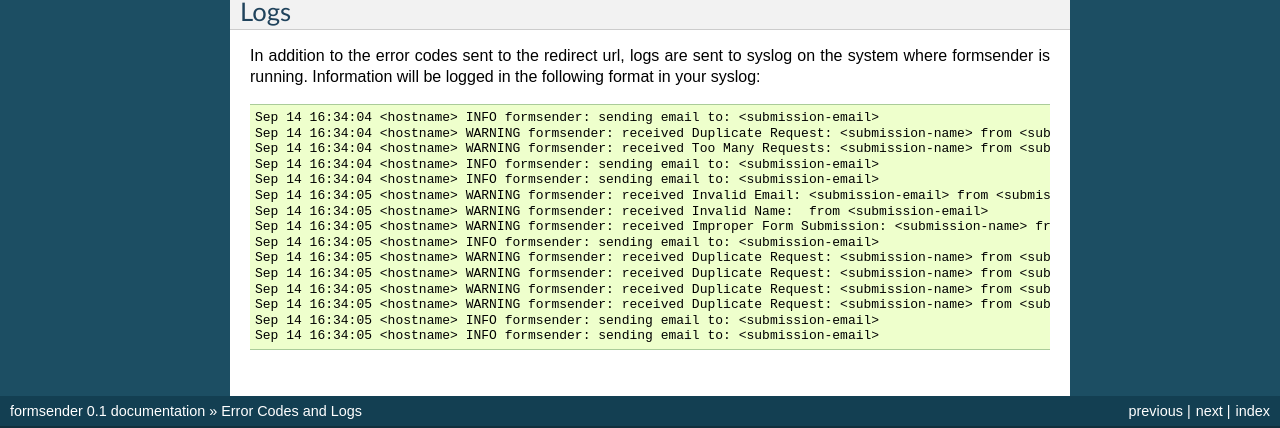
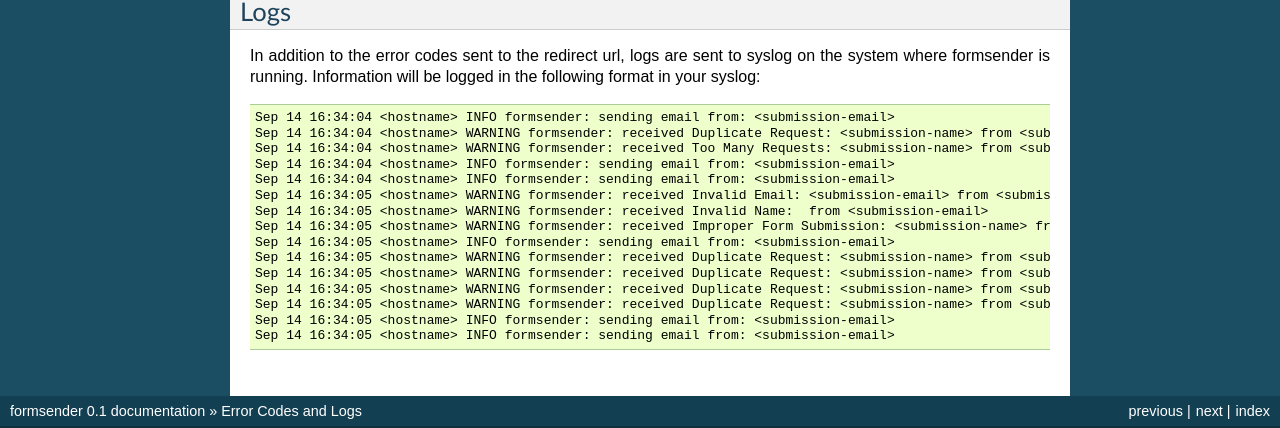
Before and after one commit to osuosl/formsender, a Sphinx documentation site: the page built from docs/source/errorcodes.rst, in a window 1280 px wide. Shown: the part 935-1363 px from the top of the page. Built offline with Sphinx 7.4.7, drawn with Linux system fonts in a browser that asks for light colours.

Commit message:
Fix incorrect log message

```diff
--- a/docs/source/errorcodes.rst
+++ b/docs/source/errorcodes.rst
@@ -69,18 +69,18 @@ following format in your syslog:
 
 .. code-block:: none
 
-  Sep 14 16:34:04 <hostname> INFO formsender: sending email to: <submission-email>
+  Sep 14 16:34:04 <hostname> INFO formsender: sending email from: <submission-email>
   Sep 14 16:34:04 <hostname> WARNING formsender: received Duplicate Request: <submission-name> from <submission-email>
   Sep 14 16:34:04 <hostname> WARNING formsender: received Too Many Requests: <submission-name> from <submission-email>
-  Sep 14 16:34:04 <hostname> INFO formsender: sending email to: <submission-email>
-  Sep 14 16:34:04 <hostname> INFO formsender: sending email to: <submission-email>
+  Sep 14 16:34:04 <hostname> INFO formsender: sending email from: <submission-email>
+  Sep 14 16:34:04 <hostname> INFO formsender: sending email from: <submission-email>
   Sep 14 16:34:05 <hostname> WARNING formsender: received Invalid Email: <submission-email> from <submission-email>
   Sep 14 16:34:05 <hostname> WARNING formsender: received Invalid Name:  from <submission-email>
   Sep 14 16:34:05 <hostname> WARNING formsender: received Improper Form Submission: <submission-name> from <submission-email>
-  Sep 14 16:34:05 <hostname> INFO formsender: sending email to: <submission-email>
+  Sep 14 16:34:05 <hostname> INFO formsender: sending email from: <submission-email>
   Sep 14 16:34:05 <hostname> WARNING formsender: received Duplicate Request: <submission-name> from <submission-email>
   Sep 14 16:34:05 <hostname> WARNING formsender: received Duplicate Request: <submission-name> from <submission-email>
   Sep 14 16:34:05 <hostname> WARNING formsender: received Duplicate Request: <submission-name> from <submission-email>
   Sep 14 16:34:05 <hostname> WARNING formsender: received Duplicate Request: <submission-name> from <submission-email>
-  Sep 14 16:34:05 <hostname> INFO formsender: sending email to: <submission-email>
-  Sep 14 16:34:05 <hostname> INFO formsender: sending email to: <submission-email>
+  Sep 14 16:34:05 <hostname> INFO formsender: sending email from: <submission-email>
+  Sep 14 16:34:05 <hostname> INFO formsender: sending email from: <submission-email>
--- a/request_handler.py
+++ b/request_handler.py
@@ -127,7 +127,7 @@ class Forms(object):
         """
         message = create_msg(request)
         if message:
-            self.logger.info('formsender: sending email to: %s',
+            self.logger.info('formsender: sending email from: %s',
                              message['email'])
             send_email(format_message(message), set_mail_subject(message))
             redirect_url = message['redirect']
```
